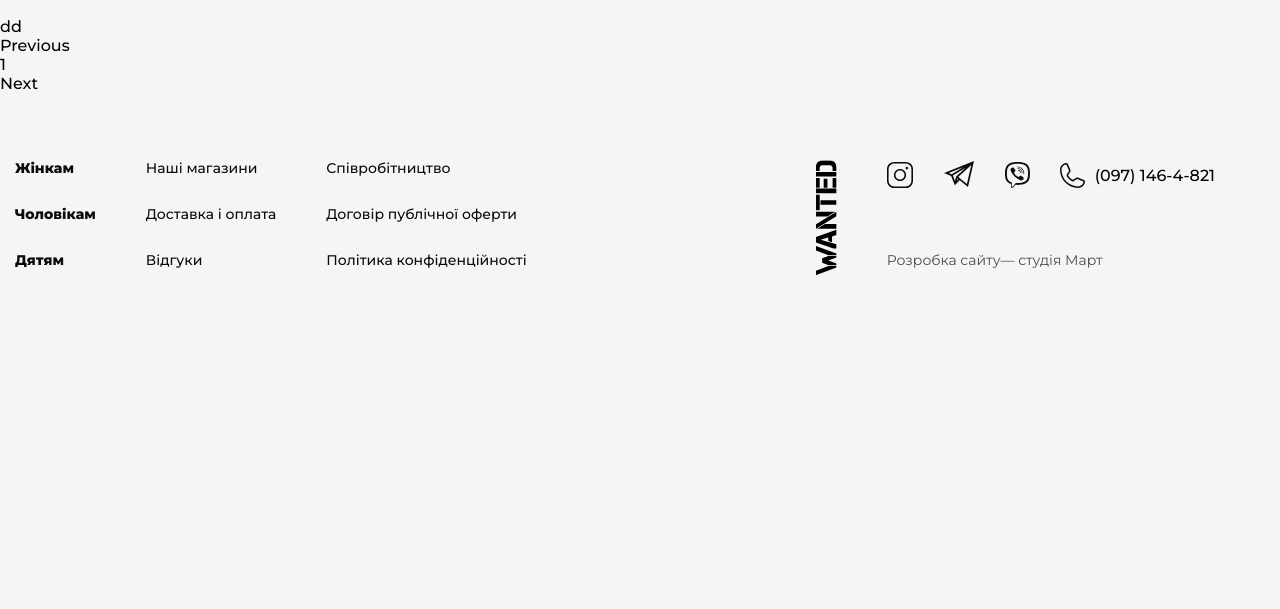
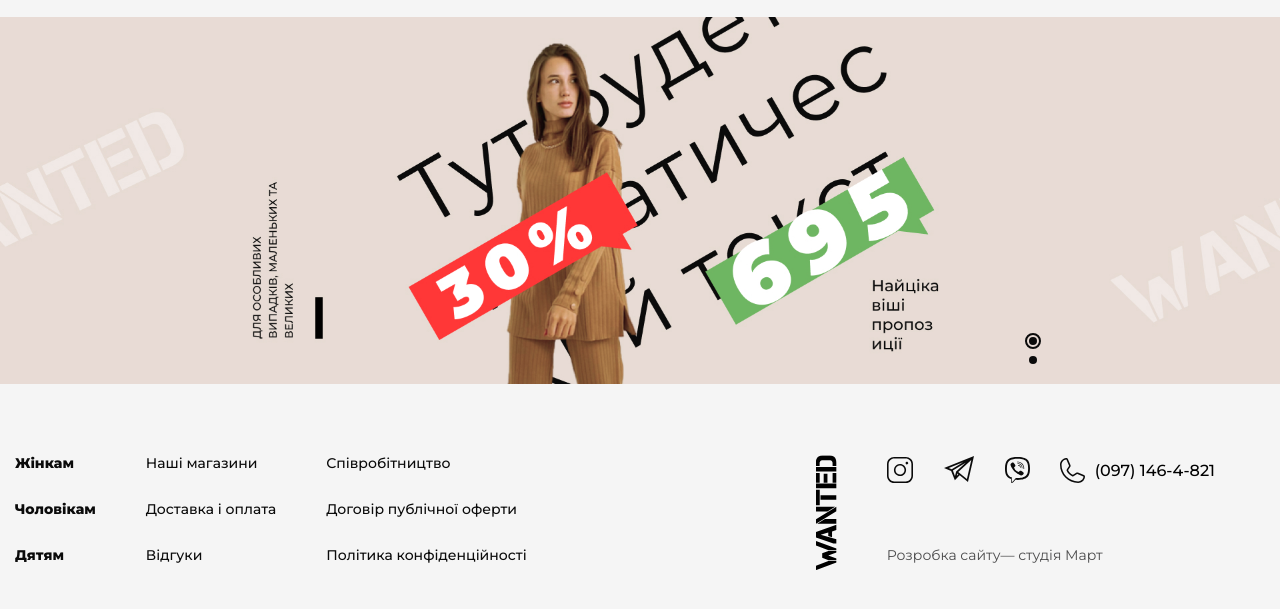
Before and after one commit to zaslavskayasya/wanted-e, a website: page src/pug/index.pug in a window 1280 px wide. Shown: the part 123-732 px from the top of the page. Drawn offline with nearby package versions, Linux system fonts and the light colour scheme; some packages are replaced by stand-ins of ours; files that its build step writes are made by us from their sources; a script that the page names is missing; files whose address does not match are found by name.

Commit message:
main banner slider

```diff
--- a/src/js/main.js
+++ b/src/js/main.js
@@ -1,5 +1,4 @@
 console.log(`Loaded main.js`);
-
 
 // header part
 
@@ -57,12 +56,13 @@ mobileItem.forEach((it)=>{
 });
 
 
-var mySlider = $('.sliders');
+var mySlider = $('.main-image-slider');
 
-mySlider.slick({
-  dots: false,
-  infinite: true,
-  slidesToShow: 1,
+$('.main-image-slider').slick({
+    dots: true,
+    infinite: true,
+    slidesToShow: 1,
+    arrows: false,
 });
 
 mySlider.mousewheel(function(e) {
--- a/src/pug/components/main/_index.pug
+++ b/src/pug/components/main/_index.pug
@@ -1,15 +1,7 @@
 main.l-main
- .main-slider dd
-   .sliders
-      div
-         h3 1
-      div
-         h3 2
-      div
-         h3 3
-      div
-         h3 4
-      div
-         h3 5
-      div
-         h3 6
+ .main-slider
+   .main-image-slider
+      .slider-item
+         img(src="../img/illustrations/main-image.jpg", alt="main image")
+      .slider-item
+         img(src="../img/illustrations/main-image.jpg", alt="megasale")
--- a/src/scss/layouts/_l-main.scss
+++ b/src/scss/layouts/_l-main.scss
@@ -1,2 +1,39 @@
 .l-main {
+    .sliders-item{
+        min-height: 500px;
+        img{
+            width: 100%;
+        }
+    }
+    .main-image-slider{
+        position: relative;
+        .slick-dots{
+            position: absolute;
+            bottom: 24px;
+            right: 19%;
+        }
+    }
 }
+.slick-dots li button {
+    font-size: 0;
+    width: 8px;
+    height: 8px;
+    background: #0B0B0B;
+    border-radius: 100%;
+    position: relative;
+}
+
+.slick-dots li.slick-active button:before {
+    background: transparent;
+    border: 2px solid #0b0b0b;
+    border-radius: 100%;
+    content: "";
+    display: block;
+    height: 16px;
+    position: absolute;
+    width: 16px;
+    top: 0;
+    left: 0;
+    transform: translate(-4px, -4px);
+
+ }
```
